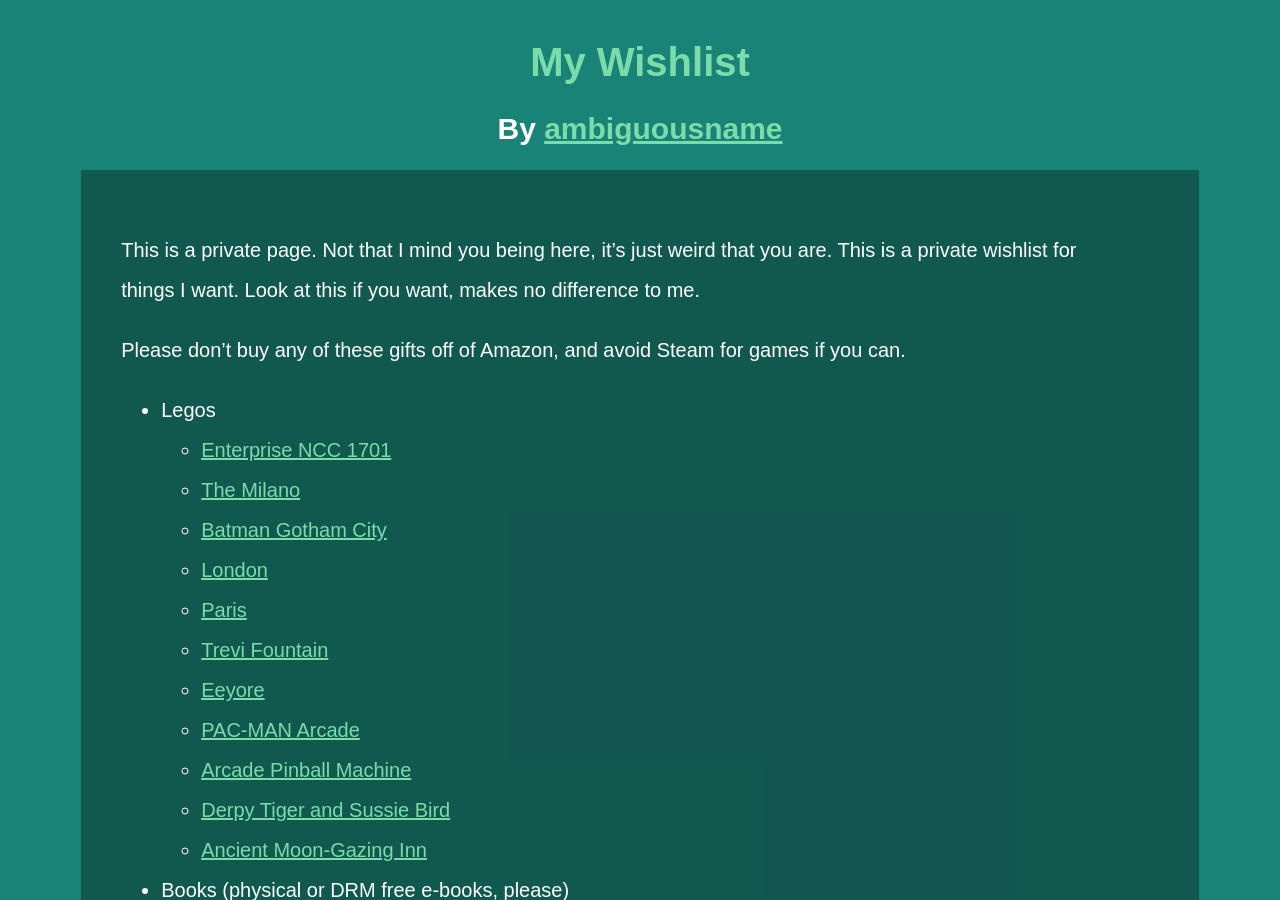
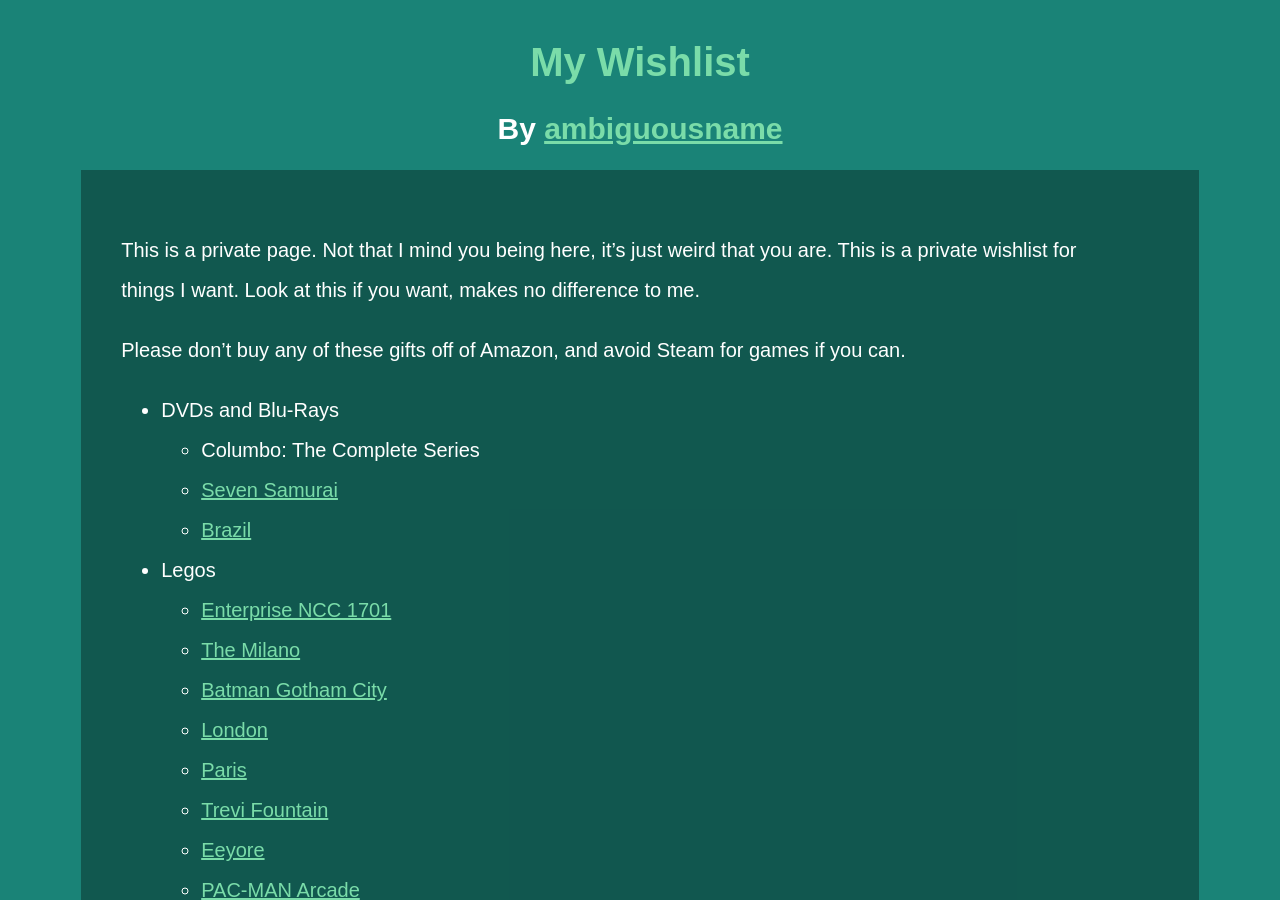
Before and after one commit to ambiguousname/ambiguousname.github.io, a Jekyll site: the page built from assets/wishlist.md, in a window 1280 px wide and 900 px high. Built offline with Jekyll 4.4.1, drawn with Linux system fonts in a browser that asks for light colours.

Commit message:
Update wishlist

```diff
--- a/assets/wishlist.md
+++ b/assets/wishlist.md
@@ -7,6 +7,10 @@ This is a private page. Not that I mind you being here, it's just weird that you
 
 Please don't buy any of these gifts off of Amazon, and avoid Steam for games if you can.
 
+- DVDs and Blu-Rays
+	- Columbo: The Complete Series
+	- [Seven Samurai](https://www.criterion.com/films/165-seven-samurai)
+	- [Brazil](https://www.criterion.com/films/211-brazil)
 - Legos
 	- [Enterprise NCC 1701](https://www.lego.com/en-us/product/star-trek-u-s-s-enterprise-ncc-1701-d-10356)
 	- [The Milano](https://www.lego.com/en-us/product/guardians-of-the-galaxy-the-milano-76286)
```
